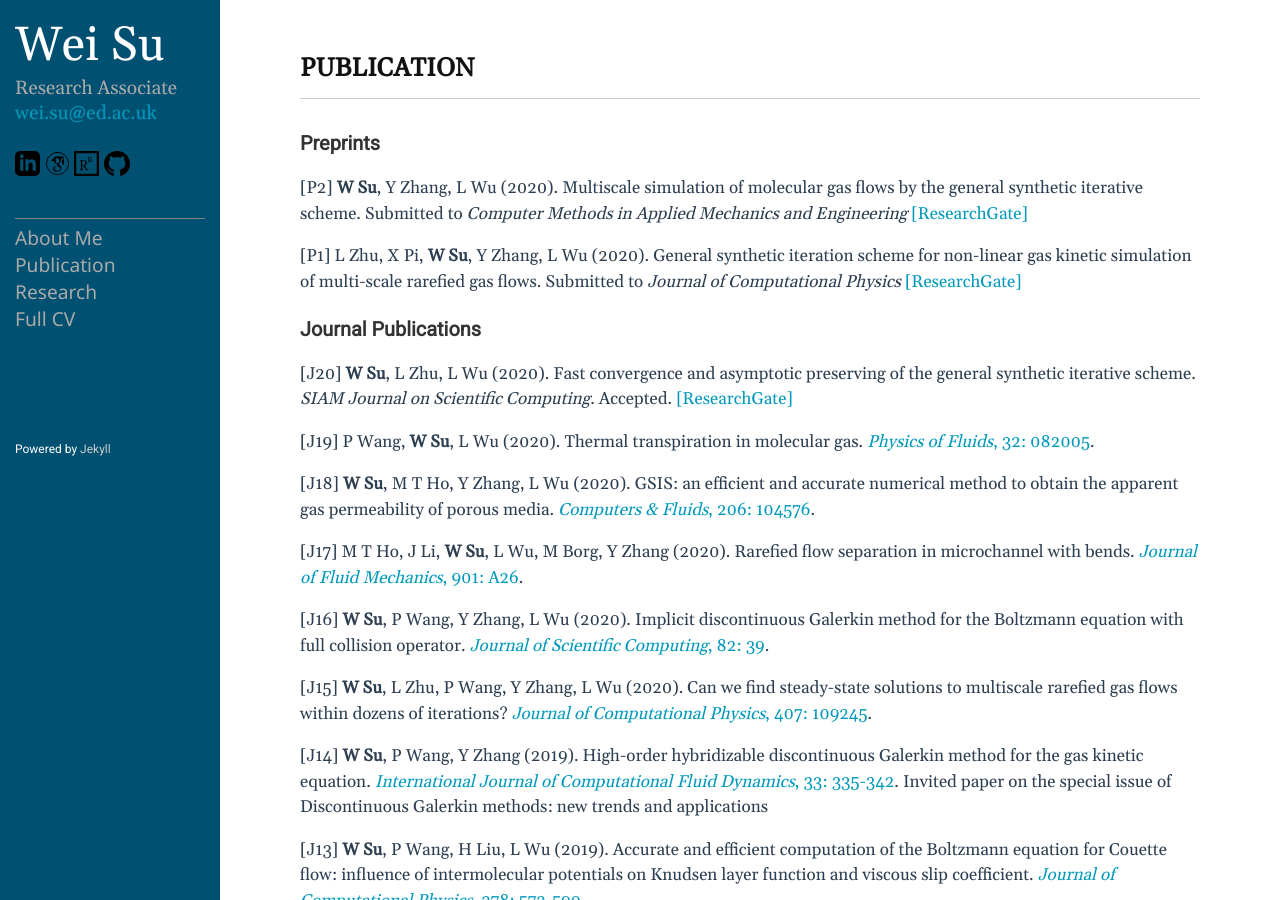
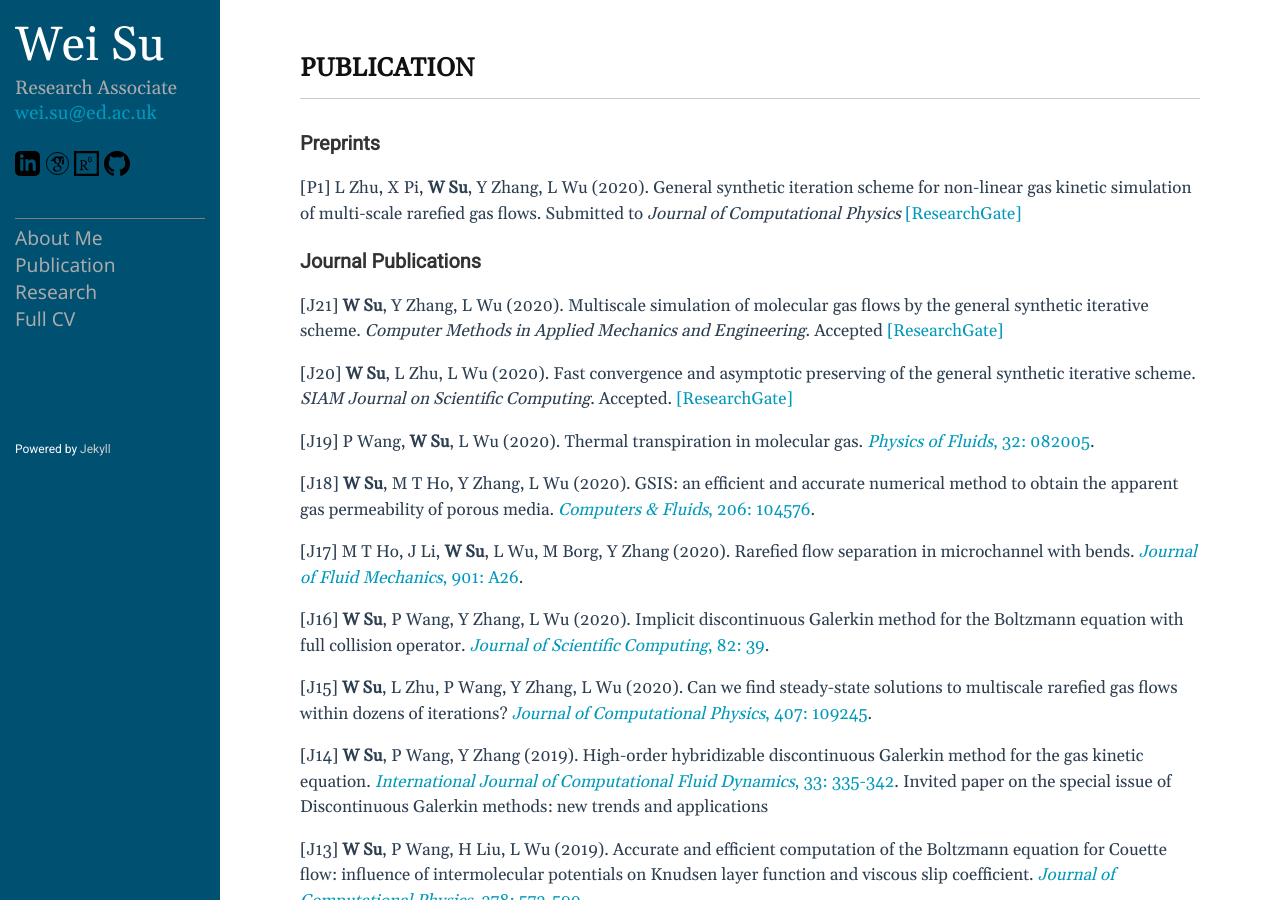
Before and after one commit to WeiSu-MAE/WeiSu-MAE.github.io, a Jekyll site: the page built from PUBS.md, in a window 1280 px wide and 900 px high. Built offline with Jekyll 4.4.1, drawn with Linux system fonts in a browser that asks for light colours.

Commit message:
pubs update

```diff
--- a/PUBS.md
+++ b/PUBS.md
@@ -5,11 +5,13 @@ permalink: /pubs/
 ---
 
 ### Preprints
-[P2] **W Su**, Y Zhang, L Wu (2020). Multiscale simulation of molecular gas flows by the general synthetic iterative scheme.  Submitted to *Computer Methods in Applied Mechanics and Engineering* [[ResearchGate]](https://www.researchgate.net/publication/344070470_Multiscale_simulation_of_molecular_gas_flows_by_the_general_synthetic_iterative_scheme)
+
 
 [P1] L Zhu, X Pi, **W Su**, Y Zhang, L Wu (2020). General synthetic iteration scheme for non-linear gas kinetic simulation of multi-scale rarefied gas flows. Submitted to *Journal of Computational Physics* [[ResearchGate]](https://www.researchgate.net/publication/340859948_General_synthetic_iteration_scheme_for_non-linear_gas_kinetic_simulation_of_multi-scale_rarefied_gas_flows)
 
 ### Journal Publications
+
+[J21] **W Su**, Y Zhang, L Wu (2020). Multiscale simulation of molecular gas flows by the general synthetic iterative scheme.  *Computer Methods in Applied Mechanics and Engineering*. Accepted [[ResearchGate]](https://www.researchgate.net/publication/344070470_Multiscale_simulation_of_molecular_gas_flows_by_the_general_synthetic_iterative_scheme)
 
 [J20] **W Su**, L Zhu, L Wu (2020). Fast convergence and asymptotic preserving of the general synthetic iterative scheme. *SIAM Journal on Scientific Computing*. Accepted. [[ResearchGate]](https://www.researchgate.net/publication/344187324_Fast_convergence_and_asymptotic_preserving_of_the_General_Synthetic_Iterative_Scheme)
 
```
